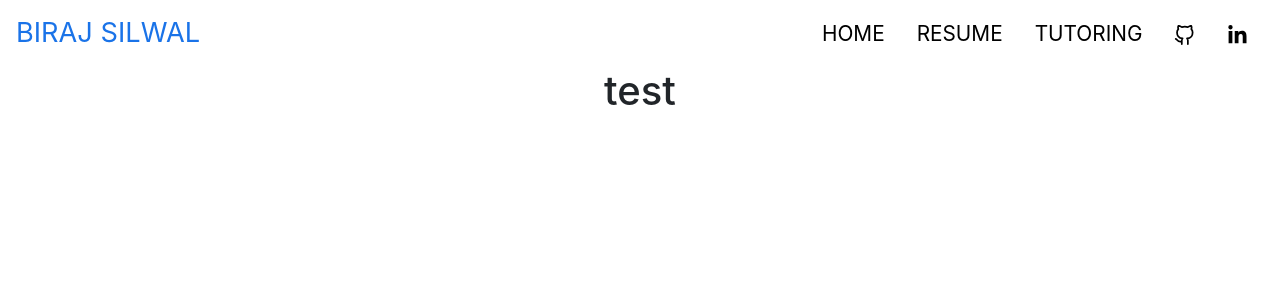
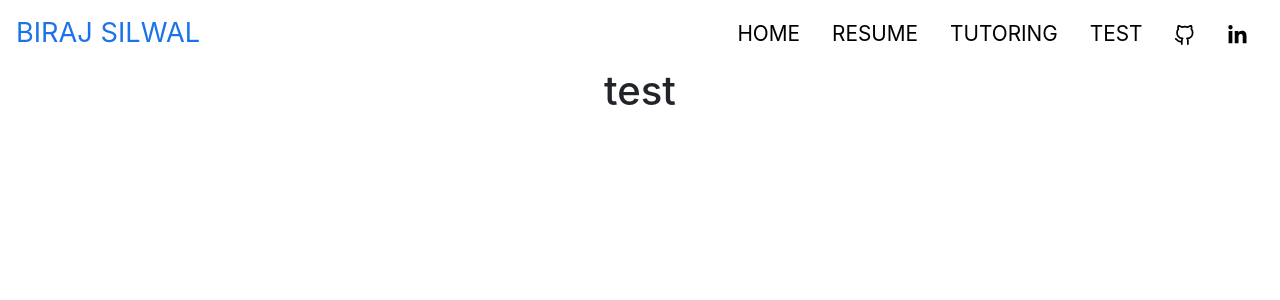
Before and after one commit to birajsilwal/ReactWebsite, a React (Create React App) app: page /test in a window 1280 px wide. Shown: the top 300 px of the page. Built offline with nearby package versions, Linux system fonts and the light colour scheme.

Commit message:
added react Router and Switch

```diff
--- a/src/App.js
+++ b/src/App.js
@@ -5,7 +5,7 @@ import Home from "./pages/Home";
 import Resume from "./pages/Resume";
 import Tutoring from "./pages/Tutoring";
 import test from "./pages/test";
-import { Route } from "react-router-dom";
+import { BrowserRouter as Router, Switch, Route } from "react-router-dom";
 import NewHeader from "./components/NewHeader";
 import ReactGA from "react-ga";
 
@@ -20,16 +20,17 @@ function App() {
   ReactGA.pageview("/HomePage")
 
   return (
+    <Router>
       <div className="App">
         <NewHeader />
-      <switch>
+        <Switch>
           <Route exact path="/" component={Home} />
           <Route exact path="/resume" component={Resume} />
           <Route exact path="/tutoring" component={Tutoring} />
           <Route exact path="/test" component={test} />
-      </switch>
-
+        </Switch>
       </div>
+    </Router>
   );
 }
 
--- a/src/components/NewHeader.jsx
+++ b/src/components/NewHeader.jsx
@@ -48,6 +48,7 @@ export default function NewHeader() {
           <Link className={aa} to="/">Home</Link>
           <Link className={aa} to="/resume">Resume</Link>
           <Link className={aa} to="/tutoring">Tutoring</Link>
+          <Link className={aa} to="/test">test</Link>
           {/* <Nav.Link className={aa} href="../tutoring">Tutoring</Nav.Link> */}
           <Nav.Link className={aa} href="https://github.com/birajsilwal" target="_blank"><FiGithub /></Nav.Link>
           <Nav.Link className={aa} href="https://www.linkedin.com/in/birajsilwal/" target="_blank"><FaLinkedinIn /></Nav.Link>
```
Lines whose indentation alone changed are shown as unchanged.
